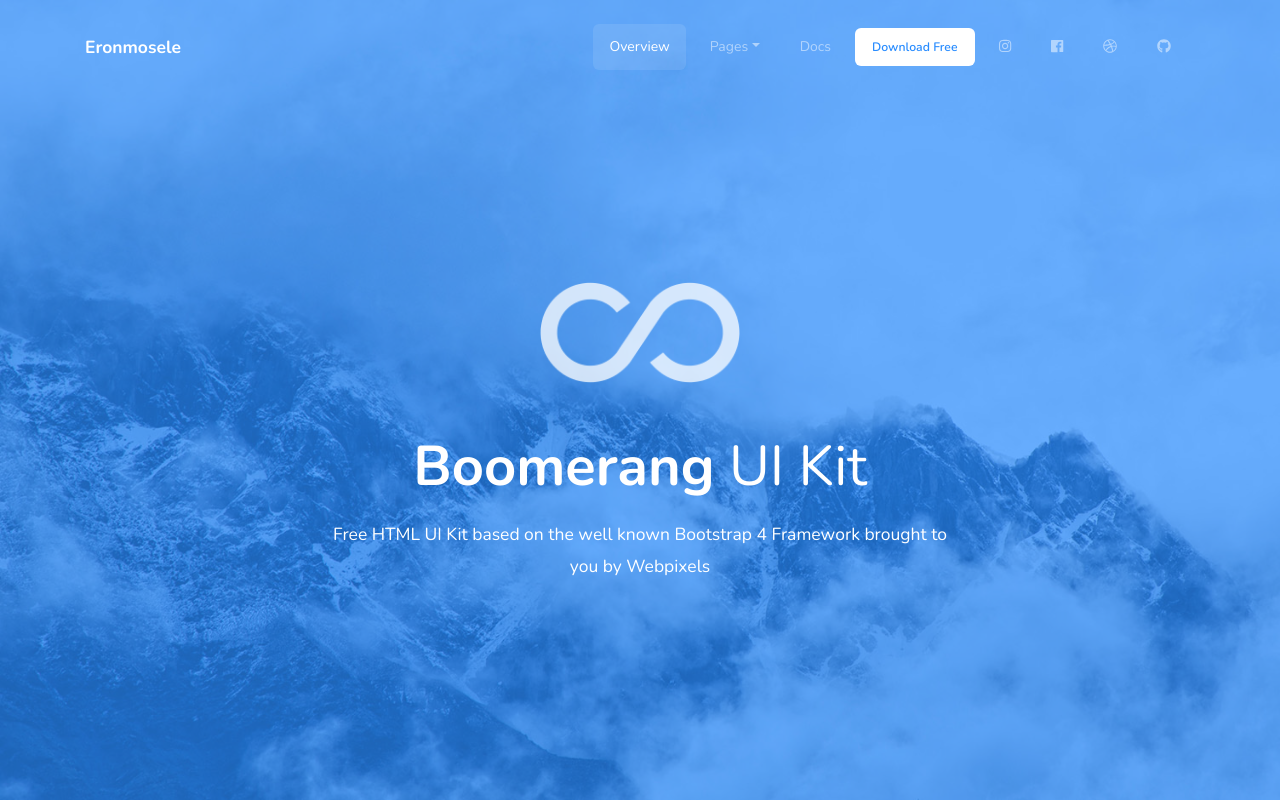
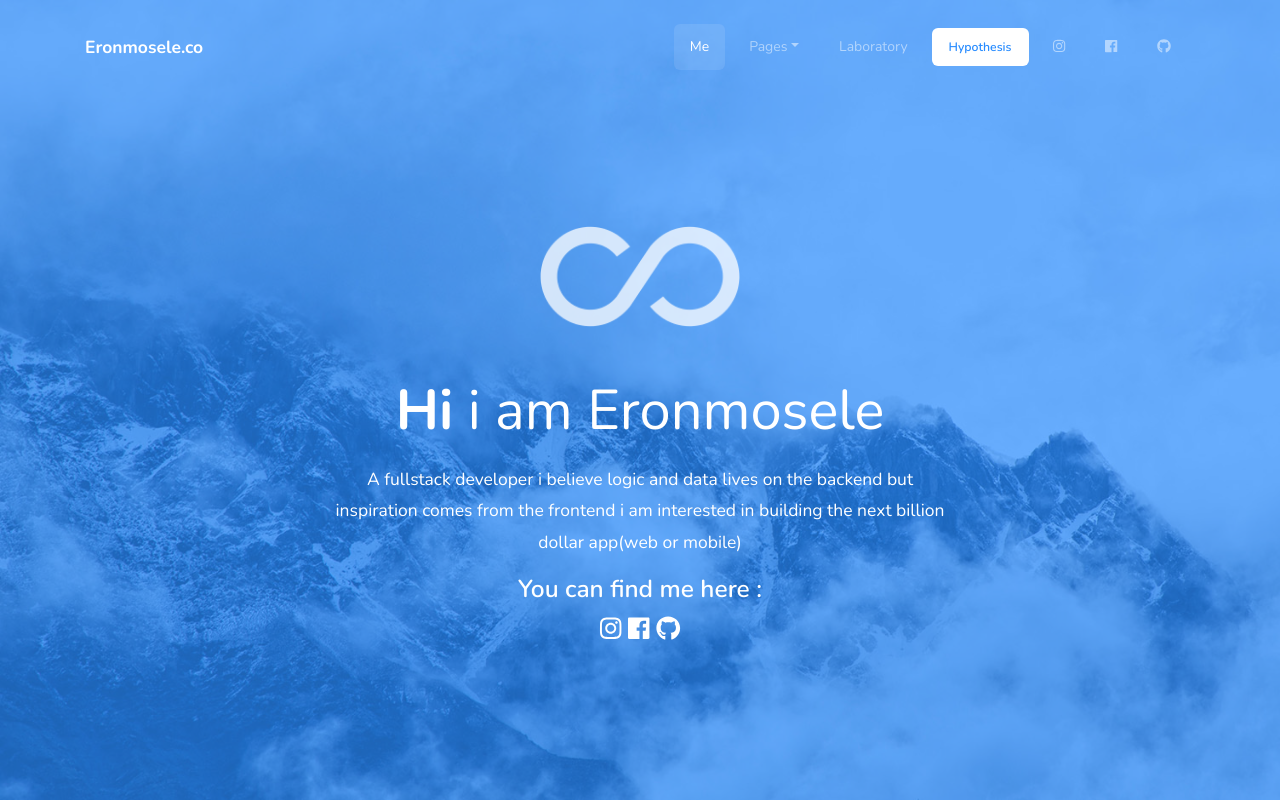
Before and after one commit to iameronmosele/iameronmosele.github.io, a plain HTML site: page index.html in a window 1280 px wide. Shown: the top 802 px of the page. Drawn offline with nearby package versions, Linux system fonts and the light colour scheme.

Commit message:
added new functiuons

```diff
--- a/index.html
+++ b/index.html
@@ -16,7 +16,7 @@
   <body>
     <nav class="navbar navbar-expand-lg navbar-transparent navbar-dark bg-dark py-4">
       <div class="container">
-        <a class="navbar-brand" href="./"><strong>Eronmosele</strong></a>
+        <a class="navbar-brand" href="./"><strong>Eronmosele.co</strong></a>
         <button class="navbar-toggler" type="button" data-action="offcanvas-open" data-target="#navbar_main" aria-controls="navbar_main" aria-expanded="false" aria-label="Toggle navigation">
           <span class="navbar-toggler-icon"></span>
         </button>
@@ -24,7 +24,7 @@
           <ul class="navbar-nav ml-auto align-items-lg-center">
             <h6 class="dropdown-header font-weight-600 d-lg-none px-0">Menu</h6>
             <li class="nav-item active">
-              <a class="nav-link" href="./index.html">Overview</a>
+              <a class="nav-link" href="./index.html">Me</a>
             </li>
             <li class="nav-item dropdown">
               <a class="nav-link dropdown-toggle" href="#" id="navbar_main_dropdown_1" role="button" data-toggle="dropdown" aria-haspopup="true" aria-expanded="false">Pages</a>
@@ -36,11 +36,11 @@
               </div>
             </li>
             <li class="nav-item">
-              <a class="nav-link" href="./docs/introduction.html">Docs</a>
+              <a class="nav-link" href="./docs/introduction.html">Laboratory</a>
             </li>
             <li class="nav-item">
-              <a href="https://github.com/webpixels/boomerang-ui-kit/archive/master.zip" target="_blank" class="nav-link d-lg-none">Download Free</a>
-              <a href="https://github.com/webpixels/boomerang-ui-kit/archive/master.zip" target="_blank" class="btn btn-sm bg-white d-none d-lg-inline-flex">Download Free</a>
+              <a href="https://github.com/webpixels/boomerang-ui-kit/archive/master.zip" target="_blank" class="nav-link d-lg-none">Hypothesis</a>
+              <a href="https://github.com/webpixels/boomerang-ui-kit/archive/master.zip" target="_blank" class="btn btn-sm bg-white d-none d-lg-inline-flex">Hypothesis</a>
             </li>
             <div class="dropdown-divider d-lg-none my-4"></div>
             <h6 class="dropdown-header font-weight-600 d-lg-none px-0">Social Media</h6>
@@ -49,9 +49,6 @@
             </li>
             <li class="nav-item">
               <a class="nav-link nav-link-icon" href="https://web.facebook.com/webpixels" target="_blank"><i class="fab fa-facebook"></i><span class="ml-2 d-lg-none">Facebook</span></a>
-            </li>
-            <li class="nav-item">
-              <a class="nav-link nav-link-icon" href="https://dribbble.com/webpixels" target="_blank"><i class="fab fa-dribbble"></i><span class="ml-2 d-lg-none">Dribbble</span></a>
             </li>
             <li class="nav-item">
               <a class="nav-link nav-link-icon" href="https://github.com/webpixels" target="_blank"><i class="fab fa-github"></i><span class="ml-2 d-lg-none">Github</span></a>
@@ -71,11 +68,20 @@
                   <div class="text-center mt-5">
                     <img src="assets/images/brand/icon.png" style="width: 200px;" class="img-fluid animated" data-animation-in="jackInTheBox" data-animation-delay="1000">
                     <h2 class="heading display-4 font-weight-400 text-white mt-5 animated" data-animation-in="fadeInUp" data-animation-delay="2000">
-                      <span class="font-weight-700">Boomerang</span> UI Kit
+                      <span class="font-weight-700">Hi</span> i am Eronmosele
                     </h2>
                     <p class="lead text-white mt-3 lh-180 c-white animated" data-animation-in="fadeInUp" data-animation-delay="2500">
-                      Free HTML UI Kit based on the well known Bootstrap 4 Framework brought to you by <strong class="text-white">Webpixels</strong>
+                      A fullstack developer i believe logic and data lives on the backend but inspiration comes from the frontend
+                      <strong class="text-white"> i am interested in building the next billion dollar app(web or mobile)</strong>
                     </p>
+                    <h3 class="text-white">You can find me here : </h3>
+                    <h3>
+                      <a class="text-white" href="https://instagram.com/webpixelsofficial/" target="_blank"><i class="fab fa-instagram"></i><span class="ml-2 d-lg-none">Instagram</span></a>
+
+                      <a class="text-white" href="https://web.facebook.com/webpixels" target="_blank"><i class="fab fa-facebook"></i><span class="ml-2 d-lg-none">Facebook</span></a>
+
+                      <a class="text-white" href="https://github.com/webpixels" target="_blank"><i class="fab fa-github"></i><span class="ml-2 d-lg-none">Github</span></a>
+                    </h3>
                   </div>
                 </div>
               </div>
```
